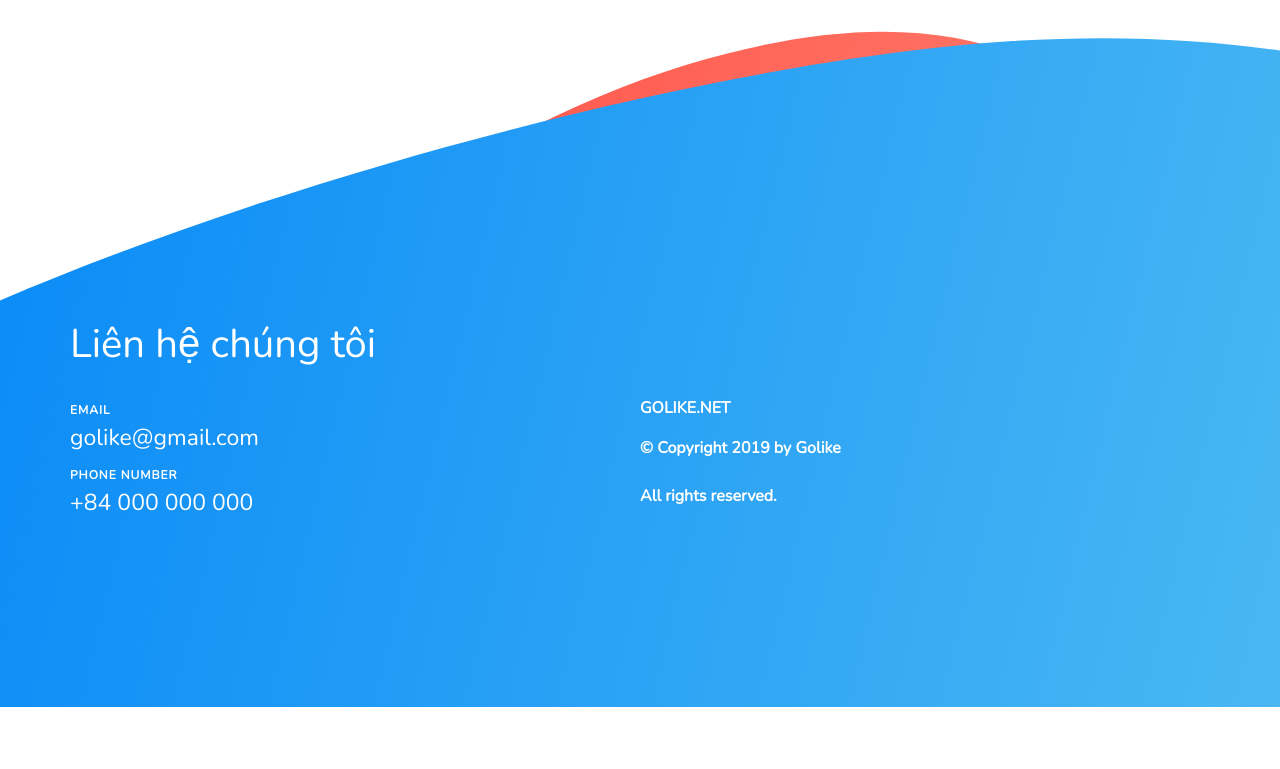
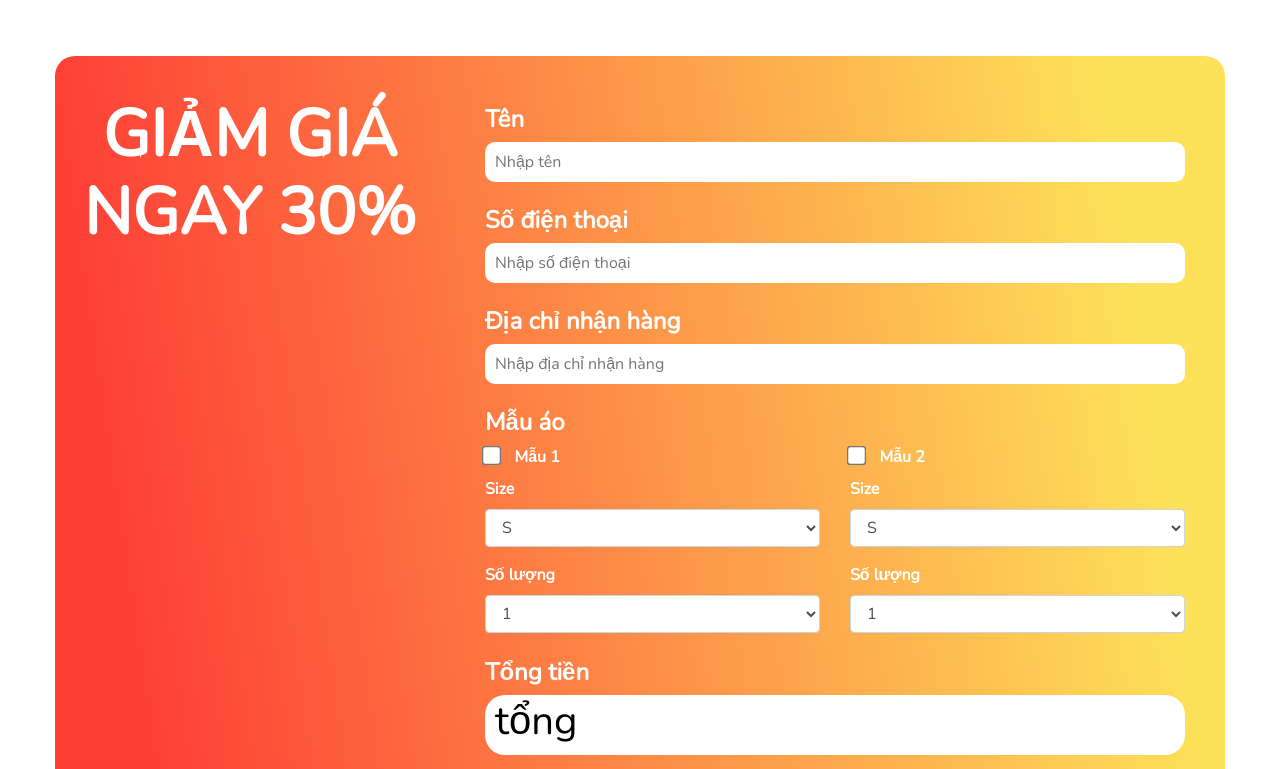
Before and after one commit to giangpham175/golike-shop-vue, a Vue app: page / in a window 1280 px wide. Shown: the part 2031-2800 px from the top of the page. Before the commit the page ends 2738 px from the top, so only its background shows below. Built offline with nearby package versions, Linux system fonts and the light colour scheme.

Commit message:
Update Info.vue

```diff
--- a/src/components/Info.vue
+++ b/src/components/Info.vue
@@ -0,0 +1,67 @@
+<template>
+    <div class="order-info">
+    <h1 class="main text-center">THÔNG TIN ĐẶT HÀNG</h1>
+    <div class="row order-info">
+        <div class="col-12 col-md-4 l">
+            <h2 class="info text-center">GIẢM GIÁ NGAY 30%</h2>
+            <!-- <img src="@/assets/img/order/order.svg" alt="" style="width: 100%;"> -->
+        </div>
+        <div class="col-12 col-md-8 r">
+            <p class="info">Tên</p>
+            <input type="text" placeholder="Nhập tên" class="name info">
+            <p class="info">Số điện thoại</p>
+            <input type="text" placeholder="Nhập số điện thoại" class="phone info">
+            <p class="info">Địa chỉ nhận hàng</p>
+            <input type="text" placeholder="Nhập địa chỉ nhận hàng" class="add info">
+            <p class="info">Mẫu áo</p>
+            <div class="row">
+                <div class="col-md-6">
+                    <input type="checkbox" name="" id=""> &nbsp;&nbsp; Mẫu 1
+                    <div class="form-group">
+                        <label for="size">Size</label>
+                        <select class="form-control" id="size">
+                        <option>S</option>
+                        <option>M</option>
+                        <option>L</option>
+                        <option>XL</option>
+                        <option>XXL</option>
+                    </select>
+                    </div>
+                    <div class="form-group">
+                        <label for="qty">Số lượng</label>
+                        <select class="form-control" id="qty">
+                        <option>1</option>
+                        <option>2</option>
+                    </select>
+                    </div>
+                </div>
+                <div class="col-md-6">
+                    <input type="checkbox" name="" id=""> &nbsp;&nbsp; Mẫu 2
+                    <div class="form-group">
+                        <label for="size">Size</label>
+                        <select class="form-control" id="size">
+                        <option>S</option>
+                        <option>M</option>
+                        <option>L</option>
+                        <option>XL</option>
+                    </select>
+                    </div>
+                    <div class="form-group">
+                        <label for="qty">Số lượng</label>
+                        <select class="form-control" id="qty">
+                        <option>1</option>
+                        <option>2</option>
+                    </select>
+                    </div>
+                </div>
+            </div>
+            <p class="info">Tổng tiền</p>
+            <form action="" class="oder-info">
+                <h1>tổng</h1>
+            </form>
+            <br>
+            <button type="button" class="btn info">ĐẶT HÀNG NGAY</button>
+        </div>
+    </div>
+</div>
+</template>
```
